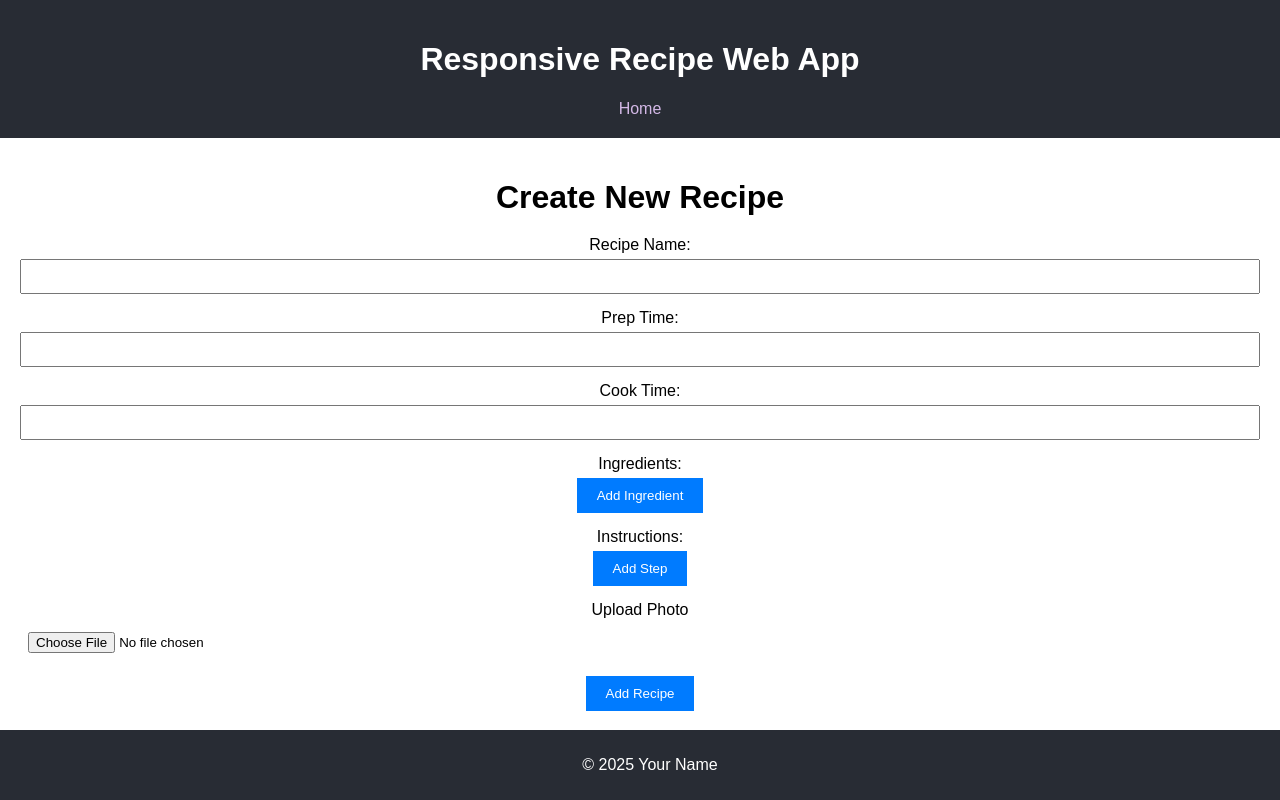
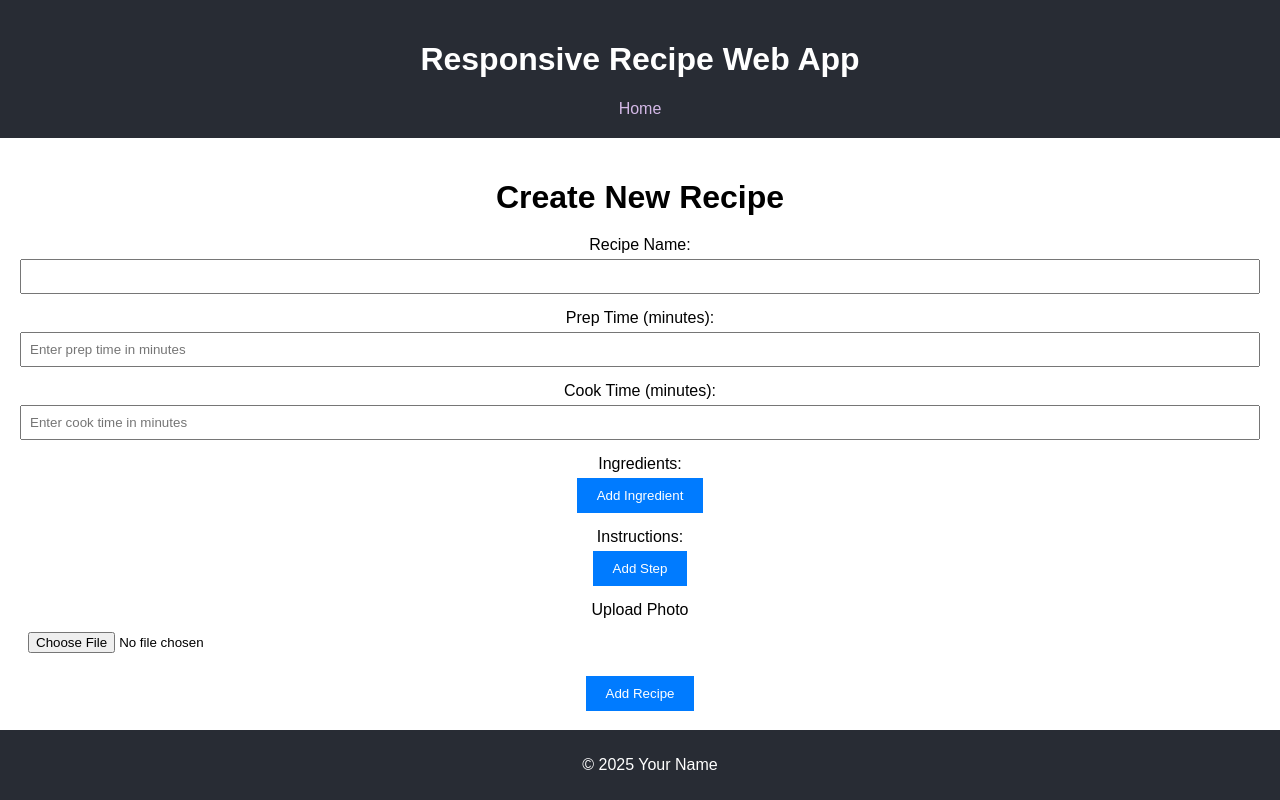
Before and after one commit to Seanl686/1-2_Group10_FrontendUI, a React (Vite) app in the folder responsive-recipe-website/: page /create-recipe in a window 1280 px wide. Built offline with nearby package versions, Linux system fonts and the light colour scheme.

Commit message:
Enhance CreateRecipe component: add input validation for prep and cook time fields

```diff
--- a/responsive-recipe-website/src/components/CreateRecipe.jsx
+++ b/responsive-recipe-website/src/components/CreateRecipe.jsx
@@ -98,6 +98,17 @@ function CreateRecipe() {
     });
   };
 
+  // Add this handler function
+  const handleTimeChange = (field, value) => {
+    // Only allow numbers
+    if (/^\d*$/.test(value)) {
+      setFormData({
+        ...formData,
+        [field]: value
+      });
+    }
+  };
+
   return (
     <div className="create-recipe">
       <h1>{id ? 'Edit Recipe' : 'Create New Recipe'}</h1>
@@ -113,23 +124,25 @@ function CreateRecipe() {
           />
         </div>
         <div className="form-group">
-          <label htmlFor="prepTime">Prep Time:</label>
+          <label htmlFor="prepTime">Prep Time (minutes):</label>
           <input
             type="text"
             id="prepTime"
             value={formData.prepTime}
-            onChange={(e) => setFormData({ ...formData, prepTime: e.target.value })}
-            required
+            onChange={(e) => handleTimeChange('prepTime', e.target.value)}
+            placeholder="Enter prep time in minutes"
+            pattern="\d*"
           />
         </div>
         <div className="form-group">
-          <label htmlFor="cookTime">Cook Time:</label>
+          <label htmlFor="cookTime">Cook Time (minutes):</label>
           <input
             type="text"
             id="cookTime"
             value={formData.cookTime}
-            onChange={(e) => setFormData({ ...formData, cookTime: e.target.value })}
-            required
+            onChange={(e) => handleTimeChange('cookTime', e.target.value)}
+            placeholder="Enter cook time in minutes"
+            pattern="\d*"
           />
         </div>
         <div className="form-group">
--- a/responsive-recipe-website/src/styles/CreateRecipe.css
+++ b/responsive-recipe-website/src/styles/CreateRecipe.css
@@ -20,6 +20,21 @@
   width: 100%;
   padding: 8px;
   box-sizing: border-box;
+}
+
+.form-group input[pattern="\d*"] {
+  border: 1px solid #007bff;
+}
+
+.form-group input[pattern="\d*"]:focus {
+  outline: none;
+  border-color: #0056b3;
+  box-shadow: 0 0 0 2px rgba(0, 123, 255, 0.25);
+}
+
+/* Add this if you want to style invalid inputs */
+.form-group input[pattern="\d*"]:invalid {
+  border-color: #ff4444;
 }
 
 .image-preview {
```
